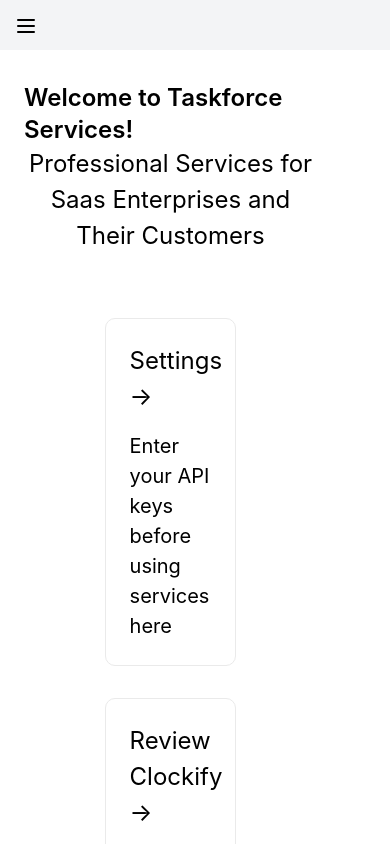
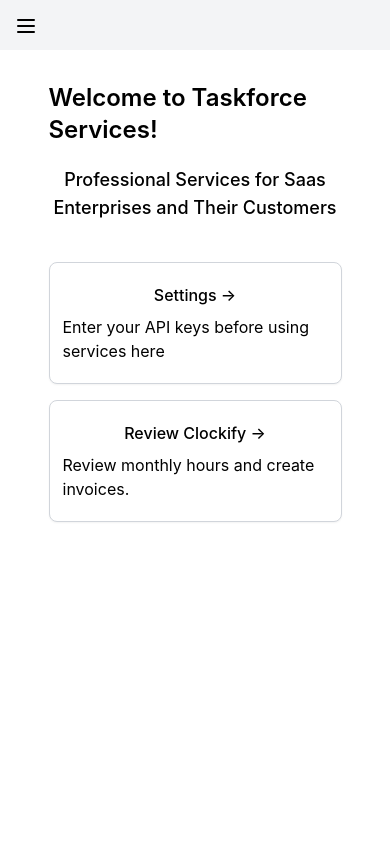
Before and after one commit to taskforce-services/taskforce-next-admin, a Next.js app: page / in a window 390 px wide. Shown: the top 844 px of the page. Built offline with nearby package versions, Linux system fonts and the light colour scheme.

Commit message:
Sidebar options path fixed + changed some style

```diff
--- a/components/template.js
+++ b/components/template.js
@@ -2,23 +2,24 @@
 import { Fragment, useState } from "react";
 import { Dialog, Transition } from "@headlessui/react";
 import { HomeIcon, MenuIcon, UsersIcon, XIcon } from "@heroicons/react/outline";
-
-const navigation = [
-  { name: "Dashboard", href: "/", icon: HomeIcon, current: true },
-  {
-    name: "Monthly Billing",
-    href: "/invoices",
-    icon: UsersIcon,
-    current: false,
-  },
-];
+import { useRouter } from "next/router";
 
 function classNames(...classes) {
   return classes.filter(Boolean).join(" ");
 }
 
+const navigation = [
+  { name: "Dashboard", href: "/", icon: HomeIcon },
+  {
+    name: "Monthly Billing",
+    href: "invoices",
+    icon: UsersIcon,
+  },
+];
+
 export default function Template({ children }) {
   const [sidebarOpen, setSidebarOpen] = useState(false);
+  const router = useRouter();
 
   return (
     <>
@@ -76,20 +77,27 @@
                     </div>
                   </Transition.Child>
                   <div className="flex-1 h-0 pt-5 pb-4 overflow-y-auto">
-                    <div className="flex-shrink-0 flex items-center px-4">
+                    <a
+                      href="/"
+                      className="flex-shrink-0 flex items-center px-4"
+                    >
                       <img
-                        className="h-8 w-auto"
-                        src="https://tailwindui.com/img/logos/workflow-logo-indigo-300-mark-white-text.svg"
-                        alt="Workflow"
+                        className="h-11 w-auto"
+                        src="favicon.ico"
+                        alt="Taskforce"
                       />
-                    </div>
+                      <text className="text-white text-2xl font-bold">
+                        Taskforce
+                      </text>
+                    </a>
                     <nav className="mt-5 px-2 space-y-1">
                       {navigation.map((item) => (
                         <a
                           key={item.name}
                           href={item.href}
                           className={classNames(
-                            item.current
+                            router.pathname === `/${item.href}` ||
+                              router.pathname === `${item.href}`
                               ? "bg-indigo-800 text-white"
                               : "text-white hover:bg-indigo-600 hover:bg-opacity-75",
                             "group flex items-center px-2 py-2 text-base font-medium rounded-md"
@@ -105,21 +113,33 @@
                     </nav>
                   </div>
                   <div className="flex-shrink-0 flex border-t border-indigo-800 p-4">
-                    <a href="#" className="flex-shrink-0 group block">
+                    <a href="settings" className="flex-shrink-0 group block">
                       <div className="flex items-center">
                         <div>
-                          <img
+                          <svg
                             className="inline-block h-10 w-10 rounded-full"
-                            src="https://images.unsplash.com/photo-1472099645785-5658abf4ff4e?ixlib=rb-1.2.1&ixid=eyJhcHBfaWQiOjEyMDd9&auto=format&fit=facearea&facepad=2&w=256&h=256&q=80"
-                            alt=""
-                          />
+                            fill="none"
+                            stroke="#c0c0c0"
+                            viewBox="0 0 24 24"
+                            xmlns="http://www.w3.org/2000/svg"
+                          >
+                            <path
+                              strokeLinecap="round"
+                              strokeLinejoin="round"
+                              strokeWidth="2"
+                              d="M10.325 4.317c.426-1.756 2.924-1.756 3.35 0a1.724 1.724 0 002.573 1.066c1.543-.94 3.31.826 2.37 2.37a1.724 1.724 0 001.065 2.572c1.756.426 1.756 2.924 0 3.35a1.724 1.724 0 00-1.066 2.573c.94 1.543-.826 3.31-2.37 2.37a1.724 1.724 0 00-2.572 1.065c-.426 1.756-2.924 1.756-3.35 0a1.724 1.724 0 00-2.573-1.066c-1.543.94-3.31-.826-2.37-2.37a1.724 1.724 0 00-1.065-2.572c-1.756-.426-1.756-2.924 0-3.35a1.724 1.724 0 001.066-2.573c-.94-1.543.826-3.31 2.37-2.37.996.608 2.296.07 2.572-1.065z"
+                            ></path>
+                            <path
+                              strokeLinecap="round"
+                              strokeLinejoin="round"
+                              strokeWidth="2"
+                              d="M15 12a3 3 0 11-6 0 3 3 0 016 0z"
+                            ></path>
+                          </svg>
                         </div>
                         <div className="ml-3">
                           <p className="text-base font-medium text-white">
-                            Tom Cook
-                          </p>
-                          <p className="text-sm font-medium text-indigo-200 group-hover:text-white">
-                            View profile
+                            Settings
                           </p>
                         </div>
                       </div>
@@ -139,20 +159,22 @@
           {/* Sidebar component, swap this element with another sidebar if you like */}
           <div className="flex-1 flex flex-col min-h-0 bg-indigo-700">
             <div className="flex-1 flex flex-col pt-5 pb-4 overflow-y-auto">
-              <div className="flex items-center flex-shrink-0 px-4">
+              <a href="/" className="flex items-center flex-shrink-0 px-4">
                 <img
-                  className="h-8 w-auto"
-                  src="https://tailwindui.com/img/logos/workflow-logo-indigo-300-mark-white-text.svg"
-                  alt="Workflow"
+                  className="h-11 w-auto"
+                  src="favicon.ico"
+                  alt="Taskforce"
                 />
-              </div>
+                <text className="text-white text-2xl font-bold">Taskforce</text>
+              </a>
               <nav className="mt-5 flex-1 px-2 space-y-1">
                 {navigation.map((item) => (
                   <a
                     key={item.name}
                     href={item.href}
                     className={classNames(
-                      item.current
+                      router.pathname === `/${item.href}` ||
+                        router.pathname === `${item.href}`
                         ? "bg-indigo-800 text-white"
                         : "text-white hover:bg-indigo-600 hover:bg-opacity-75",
                       "group flex items-center px-2 py-2 text-sm font-medium rounded-md"
@@ -168,7 +190,7 @@
               </nav>
             </div>
             <div className="flex-shrink-0 flex border-t border-indigo-800 p-4">
-              <a href="/settings" className="flex-shrink-0 w-full group block">
+              <a href="settings" className="flex-shrink-0 w-full group block">
                 <div className="flex items-center">
                   <div>
                     <svg
@@ -211,7 +233,7 @@
               <MenuIcon className="h-6 w-6" aria-hidden="true" />
             </button>
           </div>
-          <main className="flex-1">{children}</main>
+          <main className="flex-1 xs:flex xs:justify-center">{children}</main>
         </div>
       </div>
     </>
--- a/pages/index.js
+++ b/pages/index.js
@@ -1,9 +1,14 @@
-import styles from "../styles/Home.module.css";
 import Template from "../components/template";
-
+import Head from "next/head";
 export default function Index() {
   return (
     <section className="md:m-10 xs:m-2 w-10/12">
+      <Head>
+        <title>Taskforce</title>
+        <link rel="icon" href="/taskforce-next-admin/favicon.ico" />
+      </Head>
+
+      <main>
         <div className="py-6">
           <div className="max-w-7xl mx-auto px-4 sm:px-6 md:px-8">
             <h1 className="text-2xl font-semibold text-gray-900">
@@ -11,23 +16,31 @@
               <a href="https://taskforce.services">Taskforce Services</a>!
             </h1>
 
-          <p className={styles.description}>
+            <p className="justify-center text-lg font-medium mt-5 text-center">
               Professional Services for Saas Enterprises and Their Customers
             </p>
 
-          <div className={styles.grid}>
-            <a href="settings" className={styles.card}>
-              <h2>Settings &rarr;</h2>
+            <div className="mt-10 grid grid-cols-1 gap-4 sm:grid-cols-2">
+              <a
+                href="settings"
+                className="flex-col relative rounded-lg border border-gray-300 bg-white px-px py-5 shadow-sm flex items-center space-x-3 hover:border-gray-400 focus-within:ring-2 focus-within:ring-offset-2 focus-within:ring-indigo-500"
+              >
+                <h2 className="mb-2 text-base font-medium">Settings &rarr;</h2>
                 <p>Enter your API keys before using services here</p>
               </a>
-
-            <a href="invoices" className={styles.card}>
-              <h2>Review Clockify &rarr;</h2>
+              <a
+                href="invoices"
+                className="flex-col relative rounded-lg border border-gray-300 bg-white px-px py-5 shadow-sm flex items-center space-x-3 hover:border-gray-400 focus-within:ring-2 focus-within:ring-offset-2 focus-within:ring-indigo-500"
+              >
+                <h2 className="mb-2 text-base font-medium">
+                  Review Clockify &rarr;
+                </h2>
                 <p>Review monthly hours and create invoices.</p>
               </a>
             </div>
           </div>
         </div>
+      </main>
     </section>
   );
 }
--- a/styles/Home.module.css
+++ /dev/null
@@ -1,166 +0,0 @@
-.container {
-  min-height: 100vh;
-  padding: 0 0.5rem;
-  display: flex;
-  flex-direction: column;
-  justify-content: center;
-  align-items: center;
-  height: 100vh;
-}
-
-.main {
-  padding: 5rem 0;
-  flex: 1;
-  display: flex;
-  flex-direction: column;
-  justify-content: center;
-  align-items: center;
-}
-
-.keyForm {
-  display: flex;
-  flex-direction: column;
-  justify-content: center;
-  align-items: center;
-}
-
-.input {
-  width: 360px;
-  height: 40px;
-  margin-top: 10px;
-  margin-bottom: 20px;
-}
-
-.submit {
-  width: 360px;
-  height: 40px;
-  background-color: green;
-  color: white;
-  font-size: 20px;
-  cursor: pointer;
-  margin-top: 20px;
-}
-
-.keys {
-  line-break: anywhere;
-  width: 300px;
-  justify-content: center;
-  display: flex;
-}
-
-.loader {
-  animation: spin 2s linear infinite;
-}
-
-@keyframes spin {
-  0% {
-    transform: rotate(0deg);
-  }
-  100% {
-    transform: rotate(360deg);
-  }
-}
-
-.footer {
-  width: 100%;
-  height: 100px;
-  border-top: 1px solid #eaeaea;
-  display: flex;
-  justify-content: center;
-  align-items: center;
-}
-
-.footer a {
-  display: flex;
-  justify-content: center;
-  align-items: center;
-  flex-grow: 1;
-}
-
-.title a {
-  color: #0070f3;
-  text-decoration: none;
-}
-
-.title a:hover,
-.title a:focus,
-.title a:active {
-  text-decoration: underline;
-}
-
-.title {
-  margin: 0;
-  line-height: 1.15;
-  font-size: 4rem;
-  margin-top: 2rem;
-}
-
-.title,
-.description {
-  text-align: center;
-}
-
-.description {
-  line-height: 1.5;
-  font-size: 1.5rem;
-}
-
-.code {
-  background: #fafafa;
-  border-radius: 5px;
-  padding: 0.75rem;
-  font-size: 1.1rem;
-  font-family: Menlo, Monaco, Lucida Console, Liberation Mono, DejaVu Sans Mono,
-    Bitstream Vera Sans Mono, Courier New, monospace;
-}
-
-.grid {
-  display: flex;
-  align-items: center;
-  justify-content: center;
-  flex-wrap: wrap;
-  max-width: 800px;
-  margin-top: 3rem;
-}
-
-.card {
-  margin: 1rem;
-  padding: 1.5rem;
-  text-align: left;
-  color: inherit;
-  text-decoration: none;
-  border: 1px solid #eaeaea;
-  border-radius: 10px;
-  transition: color 0.15s ease, border-color 0.15s ease;
-  width: 45%;
-}
-
-.card:hover,
-.card:focus,
-.card:active {
-  color: #0070f3;
-  border-color: #0070f3;
-}
-
-.card h2 {
-  margin: 0 0 1rem 0;
-  font-size: 1.5rem;
-}
-
-.card p {
-  margin: 0;
-  font-size: 1.25rem;
-  line-height: 1.5;
-}
-
-.logo {
-  height: 1em;
-  margin-left: 0.5rem;
-}
-
-@media (max-width: 600px) {
-  .grid {
-    width: 100%;
-    flex-direction: column;
-  }
-}
--- a/tailwind.config.js
+++ b/tailwind.config.js
@@ -34,6 +34,8 @@
       "indigo-200": "#c7d2fe",
       "gray-light": "#f5f5f5",
       "gray-100": "rgb(243 244 246)",
+      "gray-300": "rgb(209 213 219)",
+      "gray-400": "rgb(156 163 175)",
       "gray-600": "rgb(75 85 99)",
     },
     fontFamily: {
```
Also changed, not shown: pages/settings/index.js (+12 -2 lines). Lines whose indentation alone changed are shown as unchanged.
